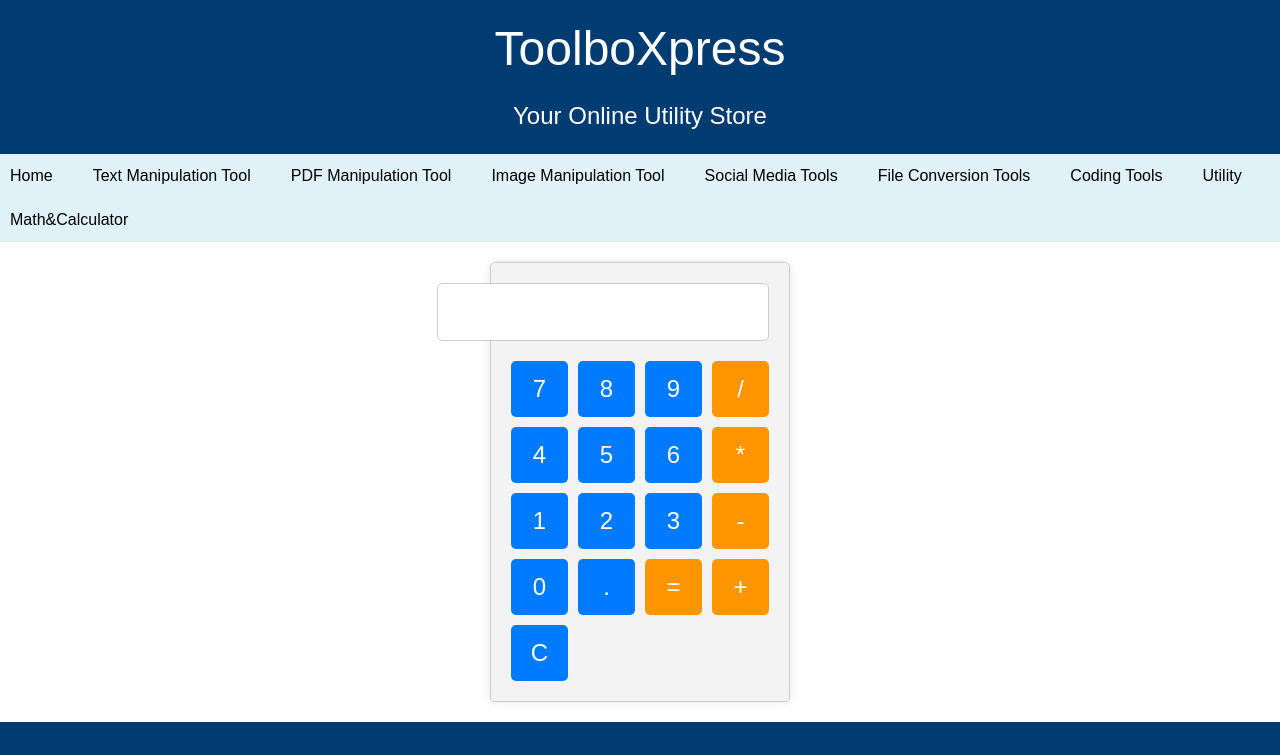
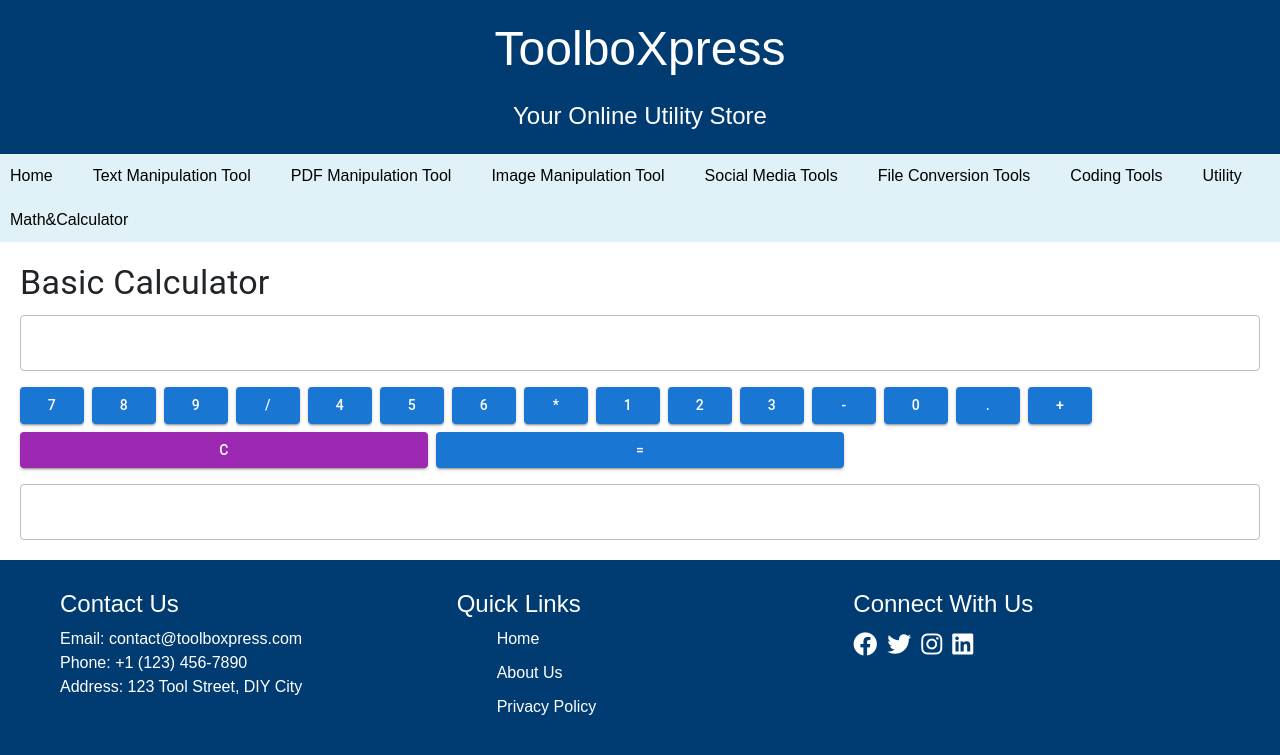
Before and after one commit to 31nitinsaini/ToolBoXpress, a React (Create React App) app in the folder frontend/: page /MathCalculator/basic-calc in a window 1280 px wide. Shown: the top 755 px of the page. Built offline with nearby package versions, Linux system fonts and the light colour scheme.

Commit message:
convertionupdate

```diff
--- a/frontend/src/Components/Header.js
+++ b/frontend/src/Components/Header.js
@@ -161,7 +161,7 @@ const Header = () => {
             {isFileDropdownVisible && (
               <div className="card" style={{ zIndex: 1000 }}>
                 <div className="card-body" style={{ maxHeight: '200px', overflowY: 'auto' }}>
-                  <div className='row'><NavLink to="#word-to-pdf">Word to PDF</NavLink></div>
+                  <div className='row'><NavLink to="/FileConversionTool/word-to-pdf">Word to PDF</NavLink></div>
                   <div className='row'><NavLink to="#pdf-to-word">PDF to Word</NavLink></div>
                   <div className='row'><NavLink to="#excel-to-pdf">Excel to PDF</NavLink></div>
                   <div className='row'><NavLink to="#pdf-to-excel">PDF to Excel</NavLink></div>
--- a/frontend/src/Pages/MathCalculators/BasicCalculator.js
+++ b/frontend/src/Pages/MathCalculators/BasicCalculator.js
@@ -1,113 +1,138 @@
-import React, { useState, useEffect } from 'react';
+import React, { useState } from 'react';
+import { Grid, Button, TextField, Typography } from '@mui/material';
 import Header from '../../Components/Header';
 import Footer from '../../Components/Footer';
-
 
 const BasicCalculator = () => {
   const [input, setInput] = useState('');
   const [result, setResult] = useState('');
+  const [errorMessage, setErrorMessage] = useState('');
 
-  useEffect(() => {
-    document.addEventListener('keydown', handleKeyDown);
-    return () => {
-      document.removeEventListener('keydown', handleKeyDown);
-    };
-  }, []);
+  const handleButtonClick = (value) => {
+    setErrorMessage('');
 
-  const handleKeyDown = (event) => {
-    const key = event.key;
-    if (/[\d.+\-*/=]/.test(key)) {
-      handleButtonClick(key);
-    } else if (key === 'Enter') {
-      handleButtonClick('=');
-    } else if (key === 'Backspace') {
-      handleBackspace();
+    const lastCharIsOperator = /[+\-*/]$/.test(input);
+    const isOperator = /[+\-*/]/.test(value);
+
+    if (lastCharIsOperator && isOperator) {
+      // Remove the last operator and append the new one
+      setInput(input.slice(0, -1) + value);
+    } else {
+      setInput(input + value);
     }
   };
 
-  const handleButtonClick = (value) => {
-    switch (value) {
-      case 'C':
-        clearInput();
-        break;
-      case '=':
-        evaluateExpression();
-        break;
-      default:
-        appendToInput(value);
-        break;
+  const handleCalculate = () => {
+    try {
+      if (input === '') {
+        setErrorMessage('Enter an expression.');
+        return;
+      }
+
+      const calculatedResult = eval(input);
+      if (isNaN(calculatedResult) || !isFinite(calculatedResult)) {
+        setErrorMessage('Invalid expression.');
+        setResult('');
+      } else {
+        setResult(calculatedResult);
+      }
+    } catch (error) {
+      setErrorMessage('Invalid expression.');
+      setResult('');
     }
   };
 
-  const handleBackspace = () => {
-    setInput((prevInput) => prevInput.slice(0, -1));
+  const handleClear = () => {
+    setInput('');
+    setResult('');
+    setErrorMessage('');
   };
 
-  const clearInput = () => {
-    setInput('');
-    setResult('');
-  };
-
-  const appendToInput = (value) => {
-    setInput((prevInput) => prevInput + value);
-  };
-
-  const evaluateExpression = () => {
-    try {
-      setResult(new Function(`return ${input}`)());
-    } catch (error) {
-      setResult('Error');
+  const handleKeyPress = (e) => {
+    if (e.key === 'Enter') {
+      e.preventDefault(); // Prevent Enter key press
+      handleCalculate();
     }
   };
 
-  const buttonLayout = [
+  const buttonValues = [
     '7', '8', '9', '/',
     '4', '5', '6', '*',
     '1', '2', '3', '-',
-    '0', '.', '=', '+',
-    'C',
+    '0', '.', '+',
   ];
 
   return (
     <>
-    <style dangerouslySetInnerHTML={{__html: "/* BasicCalculator.css */\n\n.calculator {\n  max-width: 300px;\n  margin: 0 auto;\n  background-color: #f3f3f3;\n  border: 1px solid #ccc;\n  border-radius: 5px;\n  box-shadow: 0 0 10px rgba(0, 0, 0, 0.1);\n  padding: 20px;\n  text-align: center;\n}\n\n.display {\n  display: flex;\n  flex-direction: column;\n  align-items: flex-end;\n  margin-bottom: 10px;\n}\n\n.input-field {\n  flex-grow: 1;\n  padding: 10px;\n  font-size: 24px;\n  border: 1px solid #ccc;\n  border-radius: 5px;\n  text-align: right;\n}\n\n.result {\n  font-size: 24px;\n  margin-top: 10px;\n}\n\n.buttons-grid {\n  display: grid;\n  grid-template-columns: repeat(4, 1fr);\n  grid-gap: 10px;\n}\n\n.calculator-button {\n  padding: 10px;\n  font-size: 24px;\n  border: none;\n  border-radius: 5px;\n  cursor: pointer;\n  background-color: #007BFF;\n  color: #fff;\n  transition: background-color 0.3s;\n}\n\n.calculator-button.operator {\n  background-color: #FF9500;\n}\n\n.calculator-button:hover {\n  background-color: #0056b3;\n}\n\n.input-field.result-active {\n  background-color: #eee; /* Change background color when result is displayed */\n}\n" }} />
-
       <Header />
-      <main>
-        <div className="calculator">
-          <div className="display">
-            <input
-              type="text"
+      <main className="calculator">
+        <Typography variant="h4" gutterBottom>
+          Basic Calculator
+        </Typography>
+        <Grid container spacing={2}>
+          <Grid item xs={12}>
+            <TextField
+              variant="outlined"
+              fullWidth
+              className="input-field"
               value={input}
-              readOnly
-              className="input-field"
+              disabled
+              onChange={(e) => setInput(e.target.value)}
+              onKeyPress={handleKeyPress} // Handle Enter key press
+              error={!!errorMessage}
+              helperText={errorMessage}
             />
-            <span className="result">{result}</span>
-          </div>
-          <div className="buttons-grid">
-            {buttonLayout.map((button, index) => (
-              <Button
-                key={index}
-                label={button}
-                onClick={() => handleButtonClick(button)}
-                isOperator={/[+\-*/=]/.test(button)}
-              />
-            ))}
-          </div>
-        </div>
+          </Grid>
+          <Grid item xs={12}>
+            <Grid container spacing={1}>
+              {buttonValues.map((value, index) => (
+                <Grid item key={index}>
+                  <Button
+                    variant="contained"
+                    fullWidth
+                    onClick={() => handleButtonClick(value)}
+                    className={`calculator-button ${isNaN(value) ? 'operator' : ''}`}
+                  >
+                    {value}
+                  </Button>
+                </Grid>
+              ))}
+              <Grid item xs={4}>
+                <Button
+                  variant="contained"
+                  fullWidth
+                  color="secondary"
+                  onClick={handleClear}
+                >
+                  C
+                </Button>
+              </Grid>
+              <Grid item xs={4}>
+                <Button
+                  variant="contained"
+                  fullWidth
+                  onClick={handleCalculate}
+                  className="calculator-button operator"
+                >
+                  =
+                </Button>
+              </Grid>
+            </Grid>
+          </Grid>
+          <Grid item xs={12}>
+            <TextField
+              variant="outlined"
+              fullWidth
+              className={`input-field ${result ? 'result-active' : ''}`}
+              value={result}
+              disabled
+            />
+          </Grid>
+        </Grid>
       </main>
       <Footer />
     </>
   );
 };
 
-const Button = ({ label, onClick, isOperator }) => (
-  <button
-    onClick={onClick}
-    className={`calculator-button ${isOperator ? 'operator' : ''}`}
-  >
-    {label}
-  </button>
-);
-
 export default BasicCalculator;
--- a/frontend/src/Routes/AllRoutes.js
+++ b/frontend/src/Routes/AllRoutes.js
@@ -6,6 +6,7 @@ import PrivacyPolicy from '../Pages/PrivacyPolicy'
 import TextManipulationRoutes from './TextManipulationRoutes'
 import UtilityRoutes from './UtilityRoutes'
 import CalculatorRoutes from './CalculatorRoutes'
+import FileConversionRoutes from './FileConversionRoutes'
 const AllRoutes = () => {
   return (
       <Routes>
@@ -15,6 +16,7 @@ const AllRoutes = () => {
         <Route path='/text-manipulation/*' element={<TextManipulationRoutes/>}/>
         <Route path='/utility/*' element={<UtilityRoutes/>}/>
         <Route path='/MathCalculator/*' element={<CalculatorRoutes/>}/>
+        <Route path='/FileConversionTool/*' element={<FileConversionRoutes/>}/>
       </Routes>
   )
 }
```
Also changed, not shown: frontend/package.json (+6 -1 lines), 1 other file (tests, documents, lock files or other folders).
